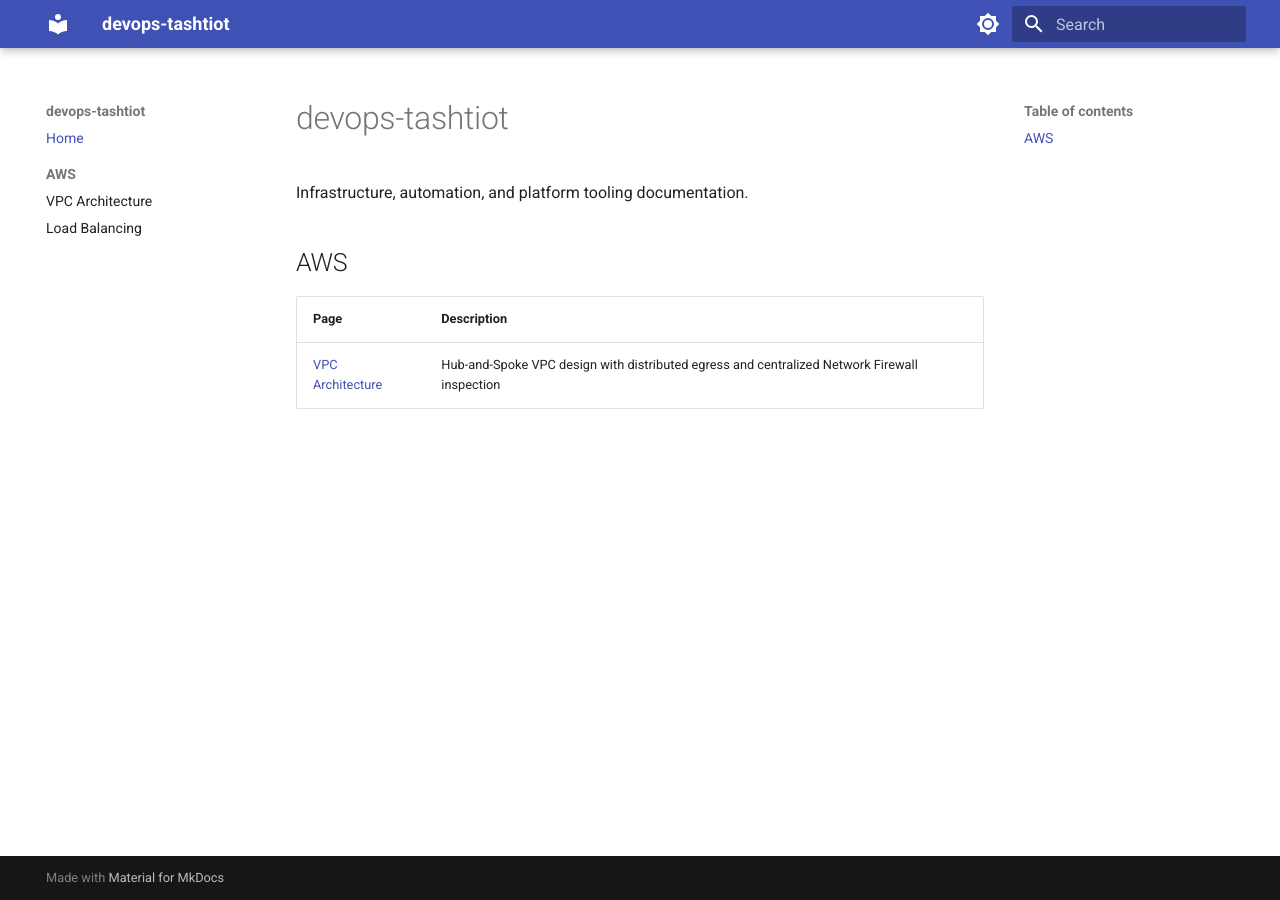
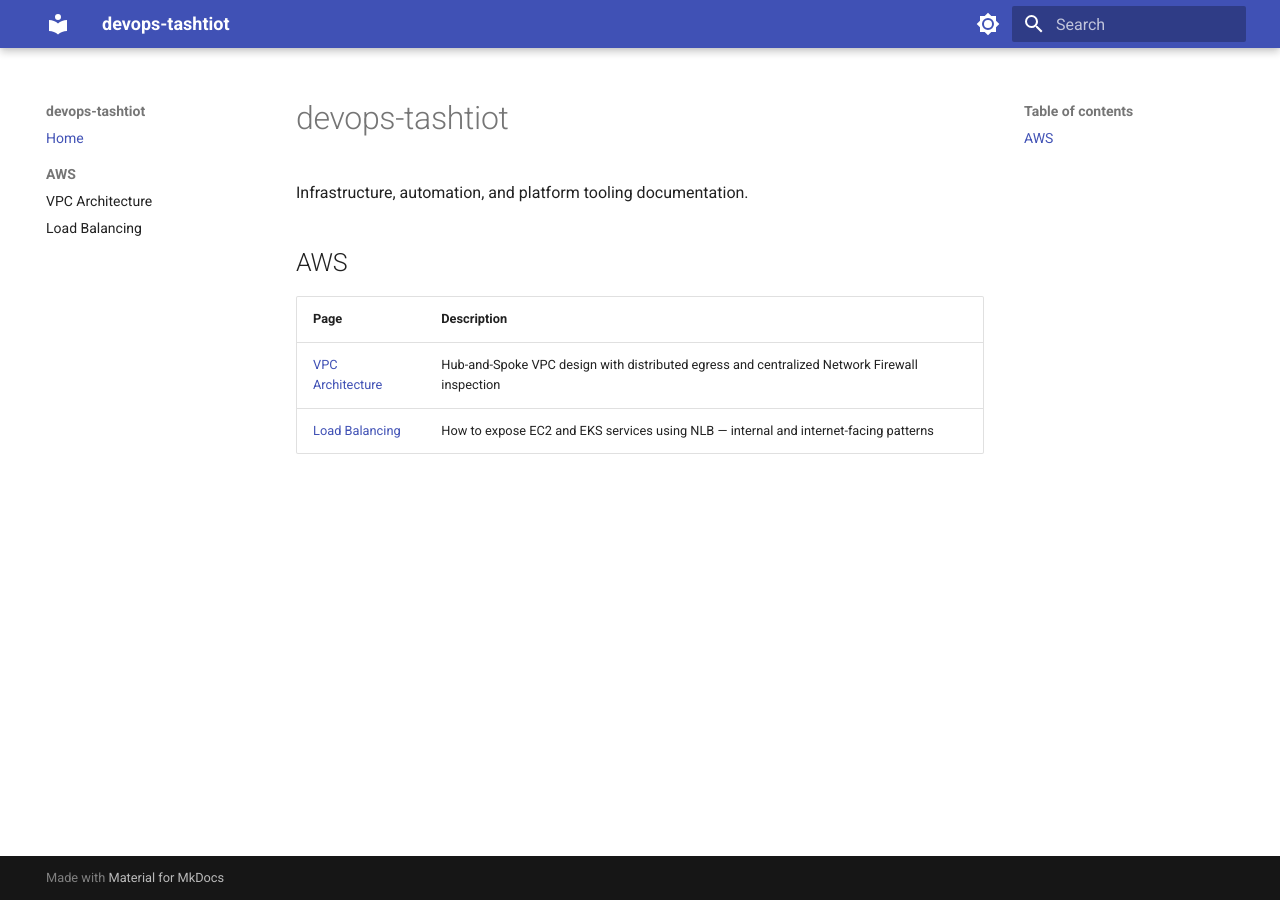
Before and after one commit to devops-tashtiot/devops-tashtiot.github.io, an MkDocs documentation site: the page built from docs-src/index.md, in a window 1280 px wide. Built offline with MkDocs 1.6.1 and Material for MkDocs 9.7.7, drawn with Linux system fonts in a browser that asks for light colours.

Commit message:
docs: add load balancing entry to home page

```diff
--- a/docs-src/index.md
+++ b/docs-src/index.md
@@ -7,3 +7,4 @@ Infrastructure, automation, and platform tooling documentation.
 | Page | Description |
 |---|---|
 | [VPC Architecture](aws/vpc-architecture.md) | Hub-and-Spoke VPC design with distributed egress and centralized Network Firewall inspection |
+| [Load Balancing](aws/load-balancing.md) | How to expose EC2 and EKS services using NLB — internal and internet-facing patterns |
```
